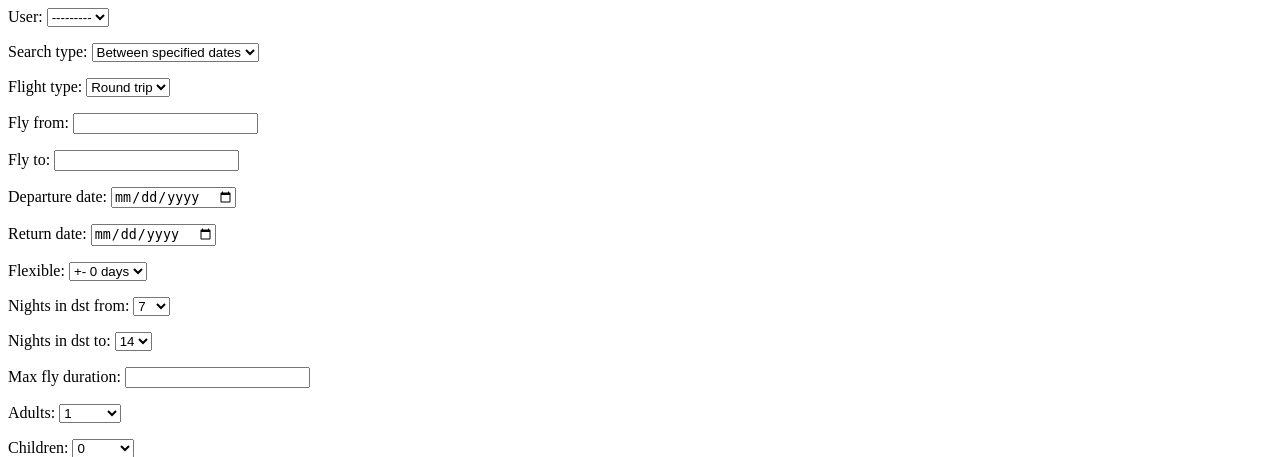
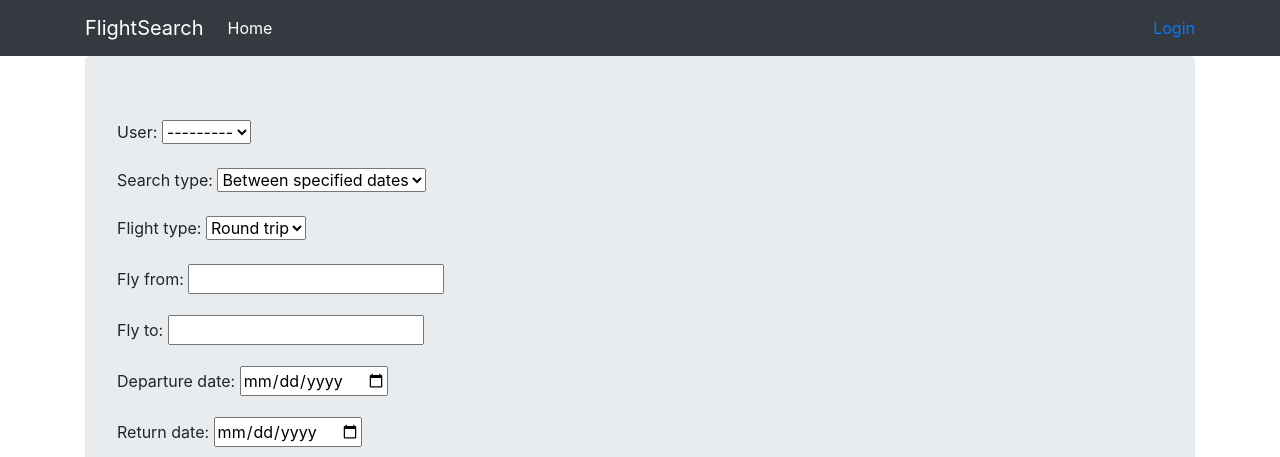
Before and after one commit to erkiraak/FlightSearch, a Django app: page / in a window 1280 px wide. Shown: the top 457 px of the page. Run offline with Django 4.2, Linux system fonts and the light colour scheme; some libraries are stand-ins or nearby versions.

Commit message:
Added flight search

```diff
--- a/flightsearch/settings.py
+++ b/flightsearch/settings.py
@@ -147,7 +147,7 @@ AUTHENTICATION_BACKENDS = [
 ]
 
 SITE_ID = 3
-LOGIN_REDIRECT_URL = '/logged_in'
+LOGIN_REDIRECT_URL = '/'
 
 # Additional configuration settings
 SOCIALACCOUNT_QUERY_EMAIL = True
--- a/templates/base.html
+++ b/templates/base.html
@@ -41,11 +41,12 @@
 
 
         </div>
-        <ul class="nav navbar-nav navbar-right">
+        <ul class="nav navbar-nav navbar-right navbar-dark">
                 {% if user.is_authenticated %}
-                <li><a href="{% url 'account_logout' %}?next={{ request.path }}">Logout</a></li>
+                    <li>Welcome {{ user.first_name }}!</li>
+                    <li><a href="{% url 'account_logout' %}?next={{ request.path }}">Logout</a></li>
                 {% else %}
-                <li><a href="{% url 'account_login' %}">Login</a></li>
+                    <li><a href="{% url 'account_login' %}">Login</a></li>
                 {% endif %}
             </ul>
     </div>
--- a/viewer/templates/viewer/index.html
+++ b/viewer/templates/viewer/index.html
@@ -1,6 +1,12 @@
+{% extends "base.html" %}
 
-<form action="/search" enctype="multipart/form-data" method="get">
-{% csrf_token %}
-{{ form.as_p }}
-<input type="submit" name="submit" value="Submit">
-</form>
+{% block content %}
+
+
+    <form action="/search" enctype="multipart/form-data" method="get">
+        {% csrf_token %}
+        {{ form.as_p }}
+        <input type="submit" name="submit" value="Submit">
+    </form>
+
+{% endblock %}
```
